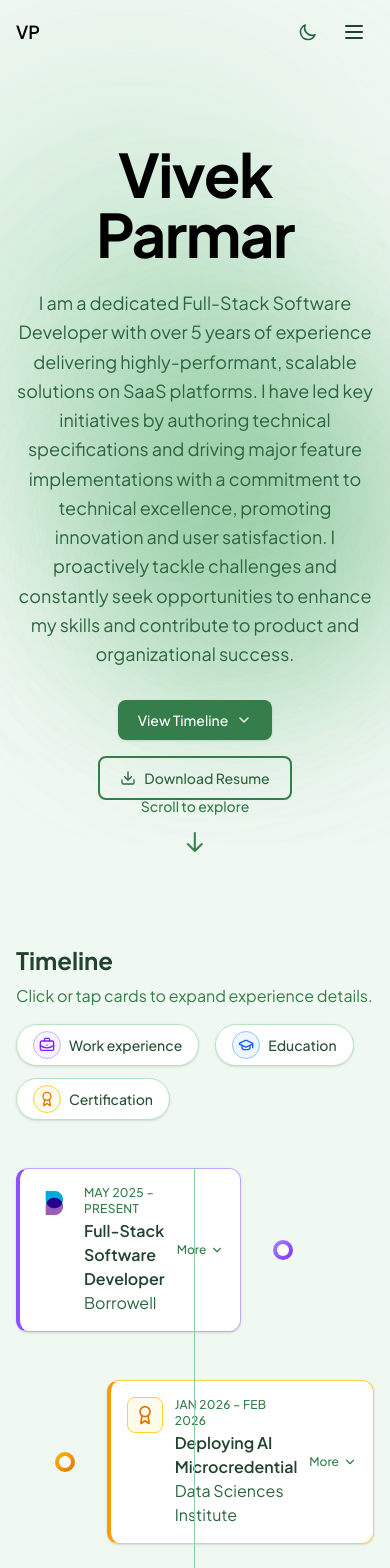
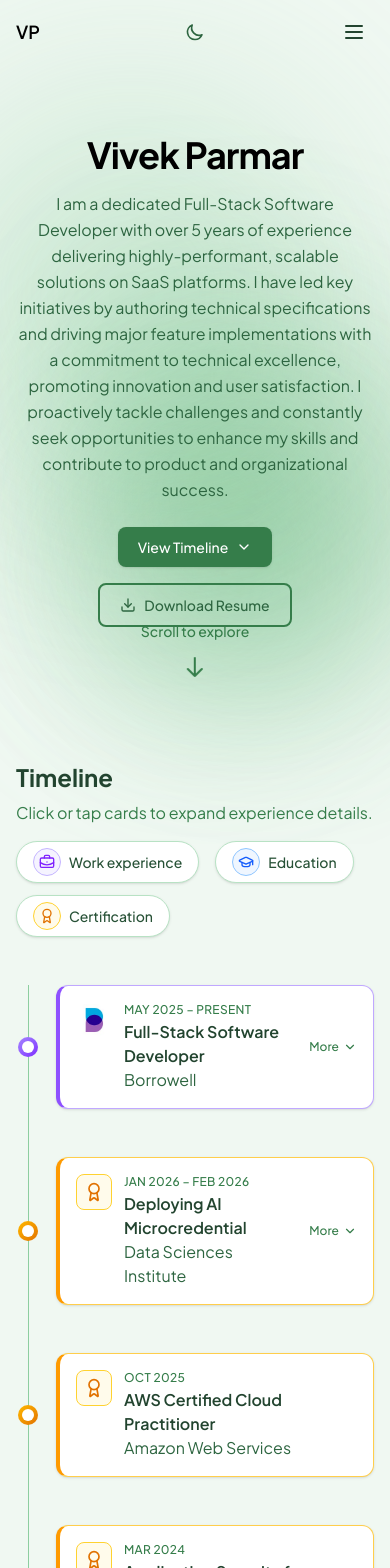
Before and after one commit to VivekP97/portfolio-website, a React (Vite) app: page / in a window 390 px wide. Shown: the top 1568 px of the page. Built offline with nearby package versions, Linux system fonts and the light colour scheme.

Commit message:
fix issues on mobile view in Hero and Timeline sections

```diff
--- a/src/components/hero/Hero.tsx
+++ b/src/components/hero/Hero.tsx
@@ -3,15 +3,15 @@ import { heroData } from '../../data/resumeData'
 
 export function Hero() {
   return (
-    <section id="hero" className="relative flex min-h-[85vh] flex-col items-center justify-center px-4 py-20 text-center sm:px-6">
+    <section id="hero" className="relative flex min-h-[75vh] flex-col items-center justify-center px-4 py-12 text-center sm:min-h-[85vh] sm:px-6 sm:py-16 md:py-20">
       <div className="mx-auto max-w-4xl hero-enter-animation">
-        <h1 className="text-6xl font-bold tracking-tight text-black dark:text-white sm:text-7xl">
+        <h1 className="text-4xl font-bold tracking-tight text-black dark:text-white sm:text-5xl md:text-6xl lg:text-7xl">
           {heroData.name}
         </h1>
-        <p className="mx-auto mt-6 max-w-3xl text-center text-lg leading-relaxed text-sage-700 dark:text-sage-300 sm:leading-loose [text-wrap:balance]">
+        <p className="mx-auto mt-4 max-w-3xl text-center text-base leading-relaxed text-sage-700 dark:text-sage-300 sm:mt-6 sm:text-lg sm:leading-loose [text-wrap:balance]">
           {heroData.professionalStatement}
         </p>
-        <div className="mt-8 flex flex-wrap items-center justify-center gap-4">
+        <div className="mt-6 flex flex-wrap items-center justify-center gap-4 sm:mt-8">
           <ScrollToTimelineButton />
           <ResumeDownloadButton url={heroData.resumePdfUrl} />
         </div>
@@ -29,7 +29,7 @@ function ScrollToExplore() {
     <button
       type="button"
       onClick={scrollToTimeline}
-      className="absolute bottom-8 left-1/2 flex flex-col items-center gap-2 -translate-x-1/2 text-sage-600 dark:text-sage-400 hover:text-sage-800 dark:hover:text-sage-200 transition-colors"
+      className="absolute bottom-6 left-1/2 flex flex-col items-center gap-2 -translate-x-1/2 text-sage-600 dark:text-sage-400 hover:text-sage-800 dark:hover:text-sage-200 transition-colors sm:bottom-8"
       aria-label="Scroll to explore"
     >
       <span className="text-sm font-medium">Scroll to explore</span>
--- a/src/components/layout/Navbar.tsx
+++ b/src/components/layout/Navbar.tsx
@@ -37,12 +37,15 @@ export function Navbar({ theme, onToggleTheme }: NavbarProps) {
           : 'bg-transparent'
       }`}
     >
-      <nav className="mx-auto flex max-w-6xl items-center justify-between gap-4 px-4 py-3 sm:px-6" aria-label="Main navigation">
+      <nav className="mx-auto grid max-w-6xl grid-cols-3 items-center gap-4 px-4 py-3 sm:px-6 md:flex md:justify-between" aria-label="Main navigation">
         <a href="#hero" className="text-lg font-semibold text-black dark:text-white">
           VP
         </a>
 
-        {/* Desktop links */}
+        {/* Mobile: theme in center. Desktop: nav links */}
+        <div className="flex justify-center md:hidden">
+          <ThemeToggle theme={theme} onToggle={onToggleTheme} />
+        </div>
         <ul className="hidden items-center gap-1 md:flex">
           {SECTION_LINKS.map(({ href, label }) => {
             const isActive = activeSection !== null && href === `#${activeSection}`
@@ -73,16 +76,15 @@ export function Navbar({ theme, onToggleTheme }: NavbarProps) {
           </li>
         </ul>
 
-        <div className="flex items-center gap-2">
-          <ThemeToggle theme={theme} onToggle={onToggleTheme} />
-          {/* Mobile menu button */}
+        <div className="flex items-center justify-end gap-2">
+          <ThemeToggle theme={theme} onToggle={onToggleTheme} className="hidden md:block" />
           <button
             type="button"
             className="rounded-lg p-2 md:hidden hover:bg-sage-200 dark:hover:bg-sage-800"
             onClick={() => setMenuOpen((o) => !o)}
             aria-expanded={menuOpen}
             aria-controls="mobile-menu"
-            aria-label="Open menu"
+            aria-label={menuOpen ? 'Close menu' : 'Open menu'}
           >
             <MenuIcon open={menuOpen} />
           </button>
@@ -92,7 +94,7 @@ export function Navbar({ theme, onToggleTheme }: NavbarProps) {
       {/* Mobile menu */}
       <div
         id="mobile-menu"
-        className={`border-t border-sage-200 dark:border-sage-800 md:hidden ${menuOpen ? 'block' : 'hidden'}`}
+        className={`z-50 border-t border-sage-200 bg-sage-50 dark:border-sage-800 dark:bg-sage-950 md:hidden ${menuOpen ? 'block' : 'hidden'}`}
         aria-hidden={!menuOpen}
       >
         <ul className="flex flex-col gap-0 px-4 py-2">
--- a/src/components/timeline/Timeline.tsx
+++ b/src/components/timeline/Timeline.tsx
@@ -91,32 +91,44 @@ export function Timeline() {
         </ul>
 
         <div className="relative mt-12">
-          {/* Vertical line */}
+          {/* Vertical line: left on mobile, centered on desktop */}
           <div
-            className="absolute left-1/2 top-0 bottom-0 w-px -translate-x-px bg-sage-300 dark:bg-sage-700"
+            className="absolute left-3 top-0 bottom-0 w-px bg-sage-300 dark:bg-sage-700 md:left-1/2 md:-translate-x-px"
             aria-hidden
           />
           <ul className="space-y-0">
             {sortedEntries.map((entry, index) => {
               const isLeft = index % 2 === 0
+              const itemProps = {
+                type: entry.type,
+                title: entry.title,
+                subtitle: entry.subtitle,
+                startDate: entry.startDate,
+                endDate: entry.endDate,
+                responsibilities: entry.responsibilities,
+                skills: entry.skills,
+                logo: entry.logo,
+              }
+              const topPadding = index === 0 ? 'pt-0' : 'pt-6'
               return (
-                <li
-                  key={entry.id}
-                  className="grid grid-cols-[1fr_auto_1fr] items-center gap-4 py-6 first:pt-0"
+                <li key={entry.id}>
+                  {/* Mobile: single column — dot on line, card to the right */}
+                  <div className={`flex items-center gap-4 pb-6 ${topPadding} md:hidden`}>
+                    <div className="relative z-10 flex w-6 shrink-0 justify-center" aria-hidden>
+                      <TimelineDot type={entry.type} />
+                    </div>
+                    <div className="min-w-0 flex-1">
+                      <TimelineItem {...itemProps} />
+                    </div>
+                  </div>
+                  {/* Desktop: alternating left/right with center line */}
+                  <div
+                    className={`hidden grid-cols-[1fr_auto_1fr] items-center gap-4 pb-6 ${topPadding} md:grid`}
                     style={{ gridTemplateColumns: '1fr auto 1fr' }}
                   >
                     {isLeft ? (
                       <div className="flex justify-end pr-4">
-                      <TimelineItem
-                        type={entry.type}
-                        title={entry.title}
-                        subtitle={entry.subtitle}
-                        startDate={entry.startDate}
-                        endDate={entry.endDate}
-                        responsibilities={entry.responsibilities}
-                        skills={entry.skills}
-                        logo={entry.logo}
-                      />
+                        <TimelineItem {...itemProps} />
                       </div>
                     ) : (
                       <div />
@@ -126,20 +138,12 @@ export function Timeline() {
                     </div>
                     {!isLeft ? (
                       <div className="flex justify-start pl-4">
-                      <TimelineItem
-                        type={entry.type}
-                        title={entry.title}
-                        subtitle={entry.subtitle}
-                        startDate={entry.startDate}
-                        endDate={entry.endDate}
-                        responsibilities={entry.responsibilities}
-                        skills={entry.skills}
-                        logo={entry.logo}
-                      />
+                        <TimelineItem {...itemProps} />
                       </div>
                     ) : (
                       <div />
                     )}
+                  </div>
                 </li>
               )
             })}
```
Lines whose indentation alone changed are shown as unchanged.
